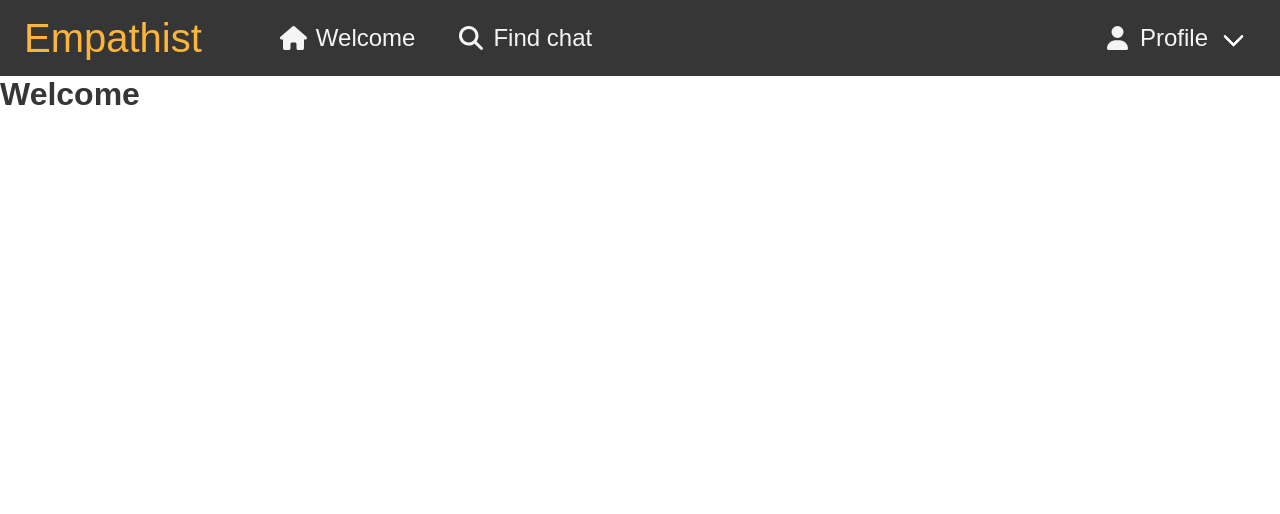
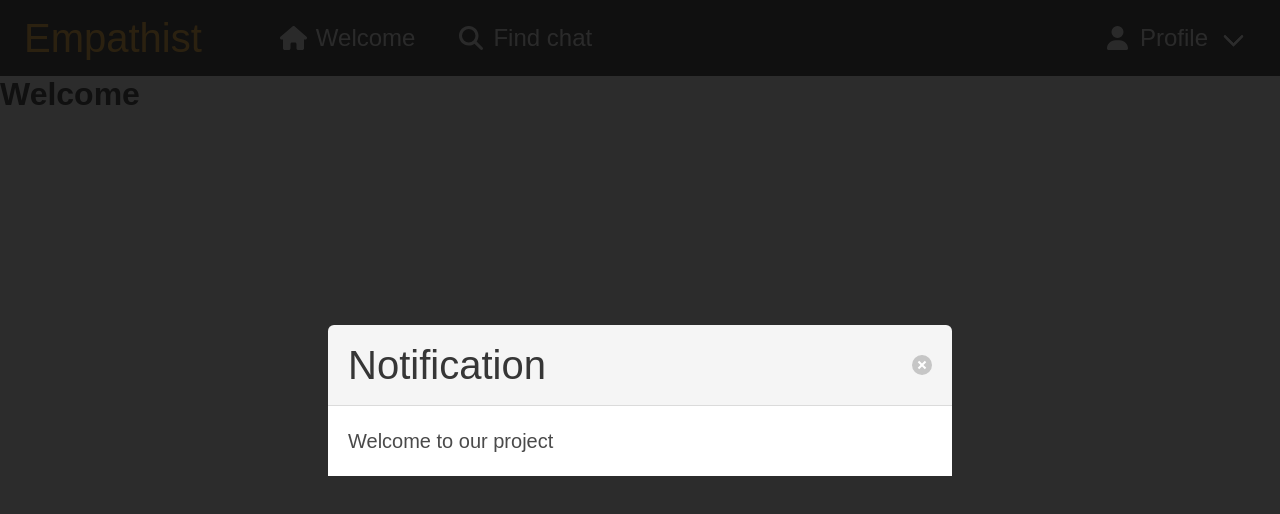
Before and after one commit to rakenduste-programmeerimine-2022/empathist, a React (Create React App) app in the folder client/: page / in a window 1280 px wide. Shown: the top 514 px of the page. Built offline with nearby package versions, Linux system fonts and the light colour scheme.

Commit message:
Added Notification
May be used for any purpose. For now it is used to notify user the same way console.log does, but it may be changed in the future to serve other purpose

```diff
--- a/client/src/App.js
+++ b/client/src/App.js
@@ -20,6 +20,7 @@ function App() {
 
 
 
+
   return (
     <div className="App">
       <Navbar />
--- /dev/null
+++ b/client/src/components/errors/Notification.jsx
@@ -0,0 +1,29 @@
+import {useNavbarStore} from "../../store/store";
+
+export const Notification = () => {
+    const globalNotification = useNavbarStore(state => state.globalNotification);
+    const isNotificationOpen = useNavbarStore(state => state.isNotificationOpen);
+    const setIsNotificationOpen = useNavbarStore(state => state.setIsNotificationOpen);
+
+
+    return (
+        <div className={ isNotificationOpen? "modal is-active" : "modal"}>
+            <div className="modal-background" onClick={()=>setIsNotificationOpen(false)}></div>
+                <div className="modal-card px-2">
+                    <header className="modal-card-head">
+                        <p className="modal-card-title is-size-2">Notification</p>
+                        <button
+                            className="delete"
+                            aria-label="close"
+                            onClick={()=>setIsNotificationOpen(false)}
+                        ></button>
+                    </header>
+                    <section className="modal-card-body">
+                        <div className="field">
+                            <div className="is-size-5 is-bold">{globalNotification}</div>
+                        </div>
+                    </section>
+            </div>
+        </div>
+    )
+}
--- a/client/src/components/global/Login.js
+++ b/client/src/components/global/Login.js
@@ -6,6 +6,8 @@ const Login = ({ isActive, setIsActive }) => {
   const [password, setPassword] = useState("")
   const login = useUserStore((state) => state.login)
   const setIsSignupOpen = useNavbarStore((state) => state.setIsSignupOpen)
+  const setNotification = useNavbarStore((state) => state.setGlobalNotification)
+    const setIsNotificationOpen = useNavbarStore((state) => state.setIsNotificationOpen)
   const handleLogin = (e) => {
     login(email, password)
         .then(()=>setEmail(''))
--- a/client/src/components/global/Navbar.js
+++ b/client/src/components/global/Navbar.js
@@ -1,4 +1,4 @@
-import { useState } from "react"
+import {useEffect, useState} from "react"
 import { Link } from "react-router-dom"
 import { useNavbarStore, useUserStore } from "../../store/store"
 import Signup from "./Signup"
@@ -11,6 +11,7 @@ import {
   faMessage,
 } from "@fortawesome/free-solid-svg-icons"
 import {EnterName} from "./EnterName";
+import {Notification} from "../errors/Notification";
 
 const findChat = { name: "Find chat", path: "/chat", icon: faMagnifyingGlass }
 const chat = { name: "Chat", path: "/chat", icon: faMessage }
@@ -29,6 +30,20 @@ const Navbar = () => {
   const isLoginOpen = useNavbarStore((state) => state.isLoginOpen)
   const isSignupOpen = useNavbarStore((state) => state.isSignupOpen)
   const roomID = useUserStore((state) => state.roomID)
+  const exitRoom = useUserStore((state) => state.exitRoom)
+  const globalNotification = useNavbarStore((state) => state.globalNotification)
+  const setGlobalNotification = useNavbarStore((state) => state.setGlobalNotification)
+  const setIsNotificationOpen = useNavbarStore((state) => state.setIsNotificationOpen)
+
+  const handleWelcomeClick = () => {
+    console.log("Going to welcome page")
+    exitRoom()
+    window.location.replace(welcome.path);
+    setGlobalNotification("You have left the chat")
+    setIsNotificationOpen(true)
+
+
+  }
 
   const handleLoginClick = () => {
     setIsLoginOpen(true)
@@ -46,6 +61,18 @@ const Navbar = () => {
     navToggle === "" ? setNavToggle("is-active") : setNavToggle("")
     navMenu === "" ? setNavMenu("is-active") : setNavMenu("")
   }
+
+  const handleLogout = async () => {
+    await logout()
+    setGlobalNotification("You have logged out")
+    setIsNotificationOpen(true)
+    window.location.replace(welcome.path);
+  }
+
+  useEffect(() => {
+    setIsNotificationOpen(true)
+    console.log("Notification is updated")
+  },[globalNotification])
 
   return (
     <>
@@ -79,7 +106,7 @@ const Navbar = () => {
                 key={welcome.name}
                 id="navItem"
                 className="navbar-item has-text-light is-size-4 px-5"
-                to={welcome.path}
+                onClick={handleWelcomeClick}
               >
                 <span className="icon-text">
                   <span className="icon pr-2">
@@ -128,7 +155,7 @@ const Navbar = () => {
                 {isAuth ? (
                   <button
                     className="navbar-item is-size-4 button is-ghost has-text-black"
-                    onClick={() => logout()}
+                    onClick={handleLogout}
                   >
                     Logout
                   </button>
@@ -154,6 +181,7 @@ const Navbar = () => {
       <Signup isActive={isSignupOpen} setIsActive={setIsSignupOpen}/>
       <Login isActive={isLoginOpen} setIsActive={setIsLoginOpen}/>
       <EnterName/>
+      <Notification/>
     </>
   )
 }
--- a/client/src/store/store.js
+++ b/client/src/store/store.js
@@ -10,7 +10,7 @@ export const useNavbarStore = create((set) => ({
     isEnterNameOpen: false,
     isErrorModalOpen: false,
     isNotificationOpen: false,
-    globalNotification: '',
+    globalNotification: 'Welcome to our project',
     globalError: '',
     setIsLoginOpen: (value) => set(() => ({ isLoginOpen: value })),
     setIsSignupOpen: (value) => set(() => ({ isSignupOpen: value })),
@@ -31,6 +31,7 @@ export const useUserStore = create((set,get) => ({
     setRoomID: (value) => set(() => ({ roomID: value })),
     setSocket : (socket) => set(() => ({ socket: socket })),
     setUser: (user) => set(() => ({ user: user })),
+    setIsAuth: (value) => set(() => ({ isAuth: value })),
     login: async (email, password) => {
         try {
             const response = await AuthService.login(email, password)
```
Also changed, not shown: 1 other file (tests, documents, lock files or other folders).
